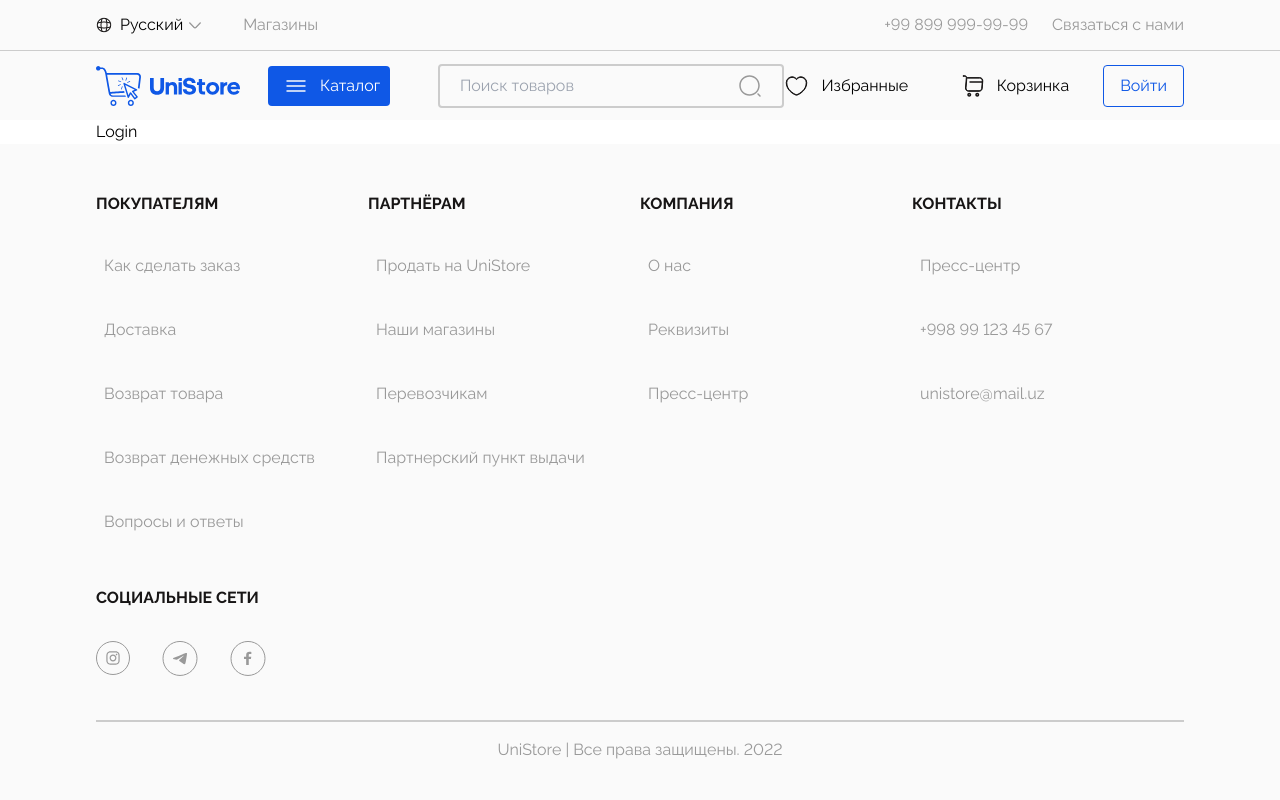
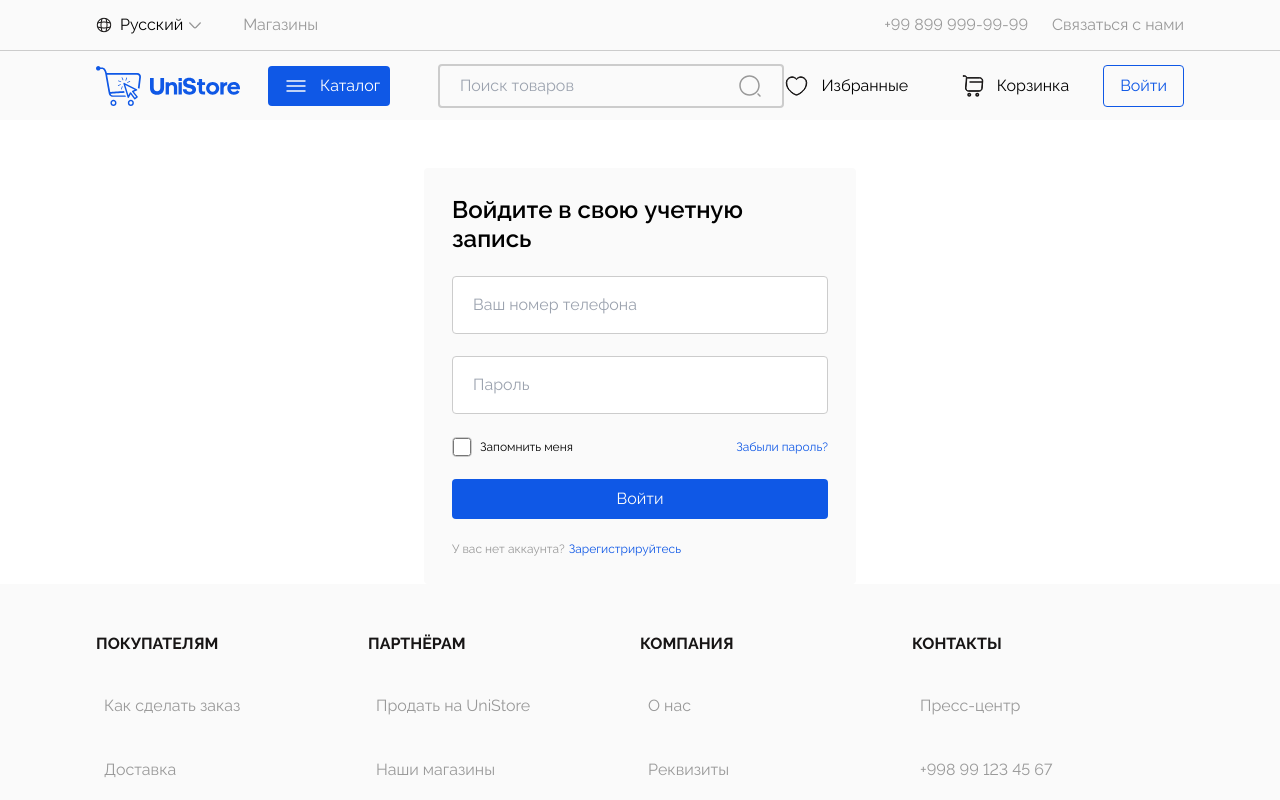
Before and after one commit to Otabek1990/uniboom-app, a React (Create React App) app: page /login in a window 1280 px wide. Shown: the top 800 px of the page. Built offline with nearby package versions, Linux system fonts and the light colour scheme.

Commit message:
(uniboom-16-login-register)ready

```diff
--- /dev/null
+++ b/src/pages/publicPages/Login/LoginForm.jsx
@@ -0,0 +1,46 @@
+import React from 'react'
+
+function LoginForm() {
+  return (
+    <div>
+      <form className="flex flex-col items-center rounded bg-white-300 w-[27rem]  m-auto  mt-12 h-[26rem] justify-between p-7 ">
+        <h1 className="text-md font-semibold self-start">
+          Войдите в свою учетную запись
+        </h1>
+        <input
+          className="border rounded outline-none text-base py-4 px-5 w-full border-gray-200"
+          type="text"
+          placeholder="Ваш номер телефона"
+        />
+        <input
+          className="border rounded outline-none text-base py-4 px-5 w-full border-gray-200"
+          type="text"
+          placeholder="Пароль"
+        />
+        <div className="flex justify-between items-center w-full">
+          <div className="flex items-center">
+            <div className="mr-2 w-5 h-5 border border-gray-200 rounded border-solid cursor-pointer flex ">
+              <input
+                className="cursor-pointer w-full h-full "
+                type="checkbox"
+              />
+            </div>
+            <p className="text-xs">Запомнить меня</p>
+          </div>
+          <div>
+            <p className="text-blue-200 text-xs">Забыли пароль?</p>
+          </div>
+        </div>
+        <button className="bg-blue-200 rounded w-full py-2 text-white-300">
+          Войти
+        </button>
+        <div className="flex self-start ">
+          <p className=" text-gray-100 text-xs  ">У вас нет аккаунта?</p>
+          <p className="text-blue-200 text-xs ml-1 ">Зарегистрируйтесь</p>
+        </div>
+      </form>
+    </div>
+  )
+}
+
+export default LoginForm
--- a/src/pages/publicPages/Login/index.js
+++ b/src/pages/publicPages/Login/index.js
@@ -1,7 +1,12 @@
 import React from 'react'
+import LoginForm from './LoginForm.jsx'
 
 function Login() {
-  return <div>Login</div>
+  return (
+    <div>
+      <LoginForm />
+    </div>
+  )
 }
 
 export default Login
--- /dev/null
+++ b/src/pages/publicPages/Register/RegisterForm.jsx
@@ -0,0 +1,47 @@
+import React from 'react'
+
+function RegistrForm() {
+  return (
+    <div>
+      <form className="flex flex-col items-center rounded bg-white-300 w-[27rem]  m-auto  mt-12 h-[31rem] justify-between p-8 ">
+        <h1 className="text-md font-semibold self-start">
+          Зарегистрируйтесь в системе
+        </h1>
+        <input
+          className="border rounded outline-none text-base py-4 px-5 w-full border-gray-200"
+          type="text"
+          placeholder="Ваш номер телефона"
+        />
+        <input
+          className="border rounded outline-none text-base py-4 px-5 w-full border-gray-200"
+          type="text"
+          placeholder="Пароль"
+        />
+        <input
+          className="border rounded outline-none text-base py-4 px-5 w-full border-gray-200 "
+          type="text"
+          placeholder="Подтвердить пароль"
+        />
+        <div className="flex items-center ">
+          <div className="mr-2 w-5 h-5 border border-gray-200 rounded border-solid cursor-pointer">
+            <input className="cursor-pointer w-full h-full " type="checkbox" />
+          </div>
+          <label htmlFor="" className=" w-[21.5rem] text-xs ">
+            Я согласен с
+            <span className="text-blue-200 cursor-pointer">
+              политикой конфиденциальности
+            </span>
+            и<span className="text-blue-200 cursor-pointer"> условиями </span>
+            пользование.
+          </label>
+        </div>
+        <button className="bg-blue-200 rounded w-full py-2 text-white-300">
+          Войти
+        </button>
+        <p className="text-blue-200 text-xs self-start ">Уже есть аккаунт</p>
+      </form>
+    </div>
+  )
+}
+
+export default RegistrForm
--- a/src/pages/publicPages/Register/index.js
+++ b/src/pages/publicPages/Register/index.js
@@ -1,7 +1,12 @@
 import React from 'react'
+import RegistrForm from './RegisterForm.jsx'
 
 function Register() {
-  return <div>Register</div>
+  return (
+    <div>
+      <RegistrForm />
+    </div>
+  )
 }
 
 export default Register
--- a/tailwind.config.js
+++ b/tailwind.config.js
@@ -39,6 +39,7 @@ module.exports = {
       },
     },
     fontSize: {
+      xs: ['0.75rem', {lineHeight: '0.9rem'}],
       base: ['1rem', {lineHeight: '1.5rem'}],
       md: ['1.5rem', {lineHeight: '1.8rem'}],
       lg: ['2.25rem', {lineHeight: '2.7rem'}],
```
